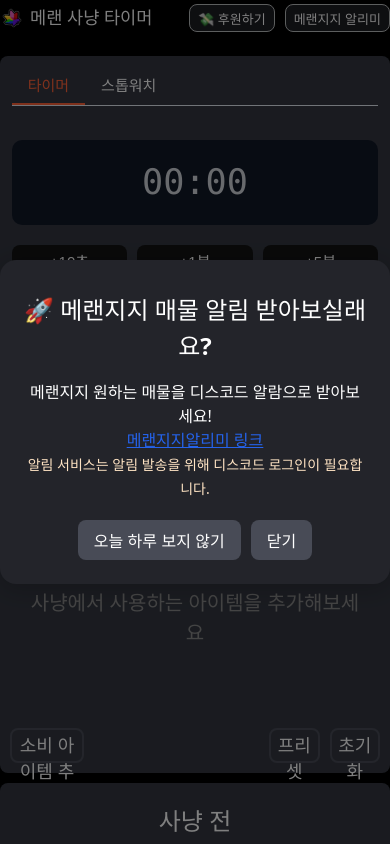
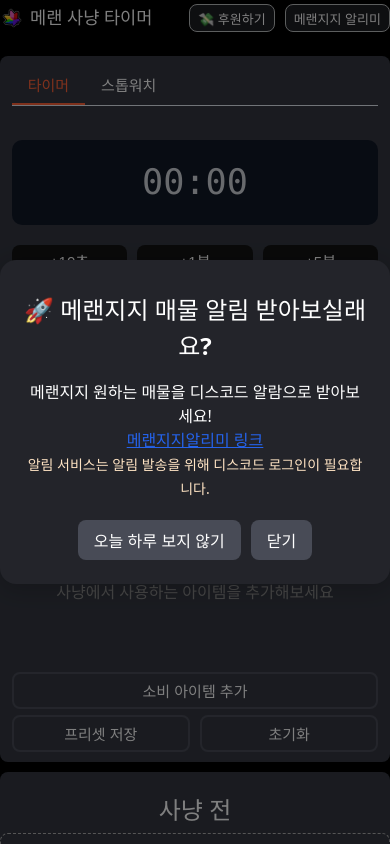
Before and after one commit to TaeTaeKim/malan-timer-fe, a Vue app: page / in a window 390 px wide. Shown: the top 844 px of the page. Built offline with nearby package versions, Linux system fonts and the light colour scheme.

Commit message:
<feat> : Consume Component 모바일 대응

```diff
--- a/src/components/Consume.vue
+++ b/src/components/Consume.vue
@@ -84,7 +84,7 @@ function isSelectedItem(id: number) {
         </div>
         <div class="consume-section-botton">
             <button class="consume-add consume-btn" @click="showModal = true">소비 아이템 추가</button>
-            <div style="display: flex; gap:10px;width: 30%;">
+            <div class="save-reset-btn">
                 <button class="consume-save consume-btn">프리셋 저장</button>
                 <button class="consume-reset consume-btn" @click="consumeStore.clear()">초기화</button>
             </div>
@@ -181,6 +181,12 @@ function isSelectedItem(id: number) {
 
 .consume-add {
     width: 20%;
+}
+
+.save-reset-btn {
+    display: flex;
+    gap: 10px;
+    width: 30%;
 }
 
 .consume-save,
@@ -305,4 +311,71 @@ function isSelectedItem(id: number) {
     font-size: 16px;
     cursor: pointer;
 }
+
+@media (max-width: 600px) {
+    .consume-section {
+        width: 94%;
+        padding: 10px 3% 10px 3%;
+    }
+
+    .consume-list {
+        grid-template-columns: 1fr !important;
+        height: auto;
+        column-gap: 0;
+    }
+
+    .consume-section-botton {
+        flex-direction: column;
+        gap: 6px;
+        height: auto;
+        align-items: stretch;
+    }
+
+    .consume-btn {
+        font-size: 15px;
+        padding: 6px 0;
+        width: 100% !important;
+        min-width: 0;
+        box-sizing: border-box;
+    }
+
+    .save-reset-btn {
+        width: 100%;
+        display: flex;
+    }
+
+    .consume-add,
+    .consume-save,
+    .consume-reset {
+        width: 100% !important;
+    }
+
+    .consume-empty-message {
+        font-size: 16px;
+        height: 80px;
+        padding: 12px;
+    }
+
+    .modal-container {
+        min-width: 90vw !important;
+        max-width: 98vw !important;
+        min-height: 80vh !important;
+        max-height: 90vh !important;
+        padding: 12px 4vw 8px 4vw !important;
+        font-size: 15px;
+        box-sizing: border-box;
+        overflow-y: auto;
+    }
+
+    .modal-list {
+        max-height: 70vh !important;
+        margin-bottom: 7px;
+    }
+
+    .modal-close {
+        font-size: 15px;
+        margin: 0;
+        padding: 6px 10px;
+    }
+}
 </style>
--- a/src/components/Preset.vue
+++ b/src/components/Preset.vue
@@ -50,4 +50,11 @@ const activeTab: Ref<'preset' | 'history'> = ref('preset')
 button:focus {
     outline: none;
 }
+
+@media(max-width:600px) {
+    .preset-container {
+        width: 94%;
+        padding: 10px 3% 10px 3%;
+    }
+}
 </style>
--- a/src/style.css
+++ b/src/style.css
@@ -80,7 +80,6 @@ h2 {
     padding: 0 !important;
   }
 
-  .preset-container,
   .hunt-start,
   .hunt-end {
     width: 100% !important;
```
